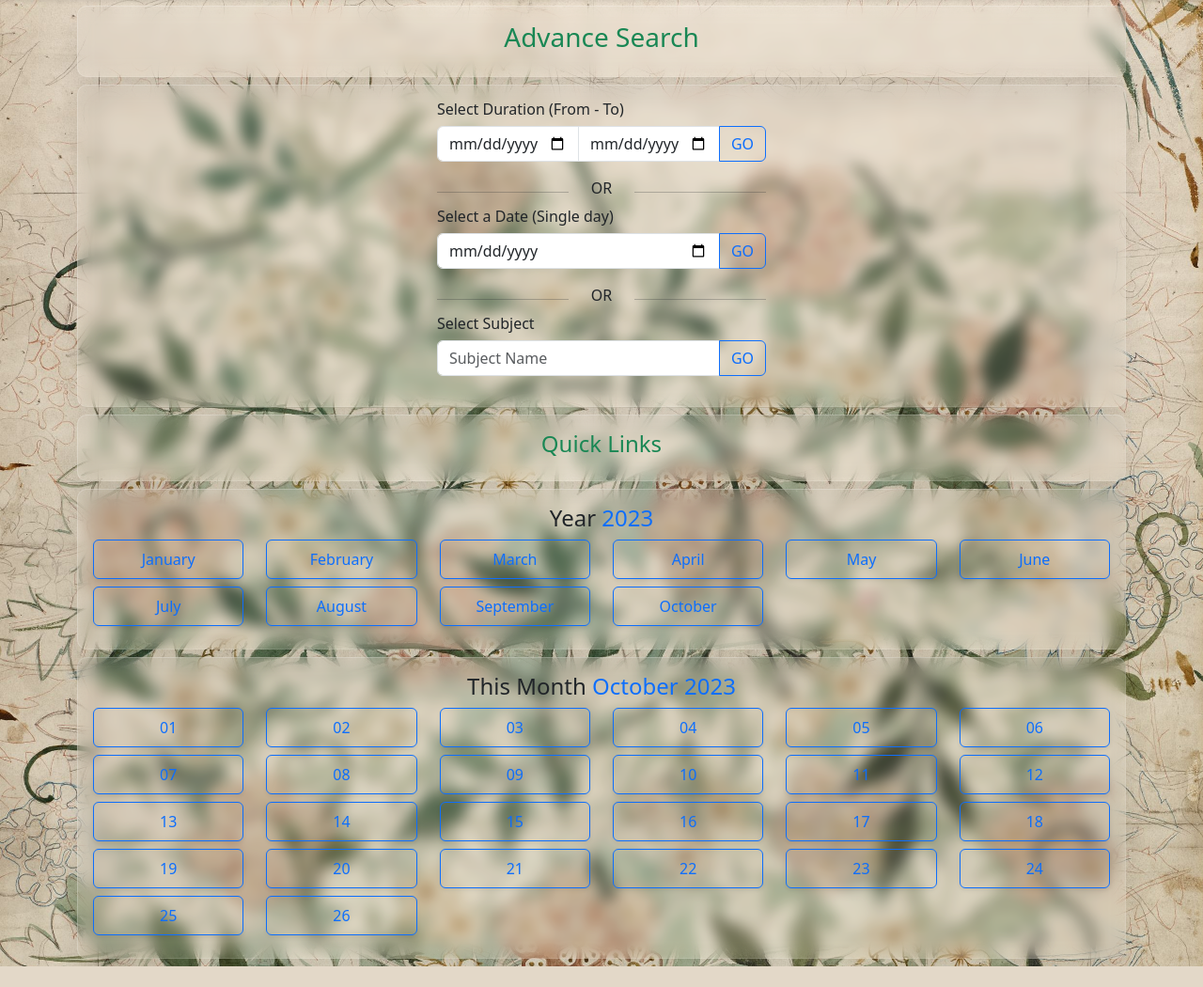
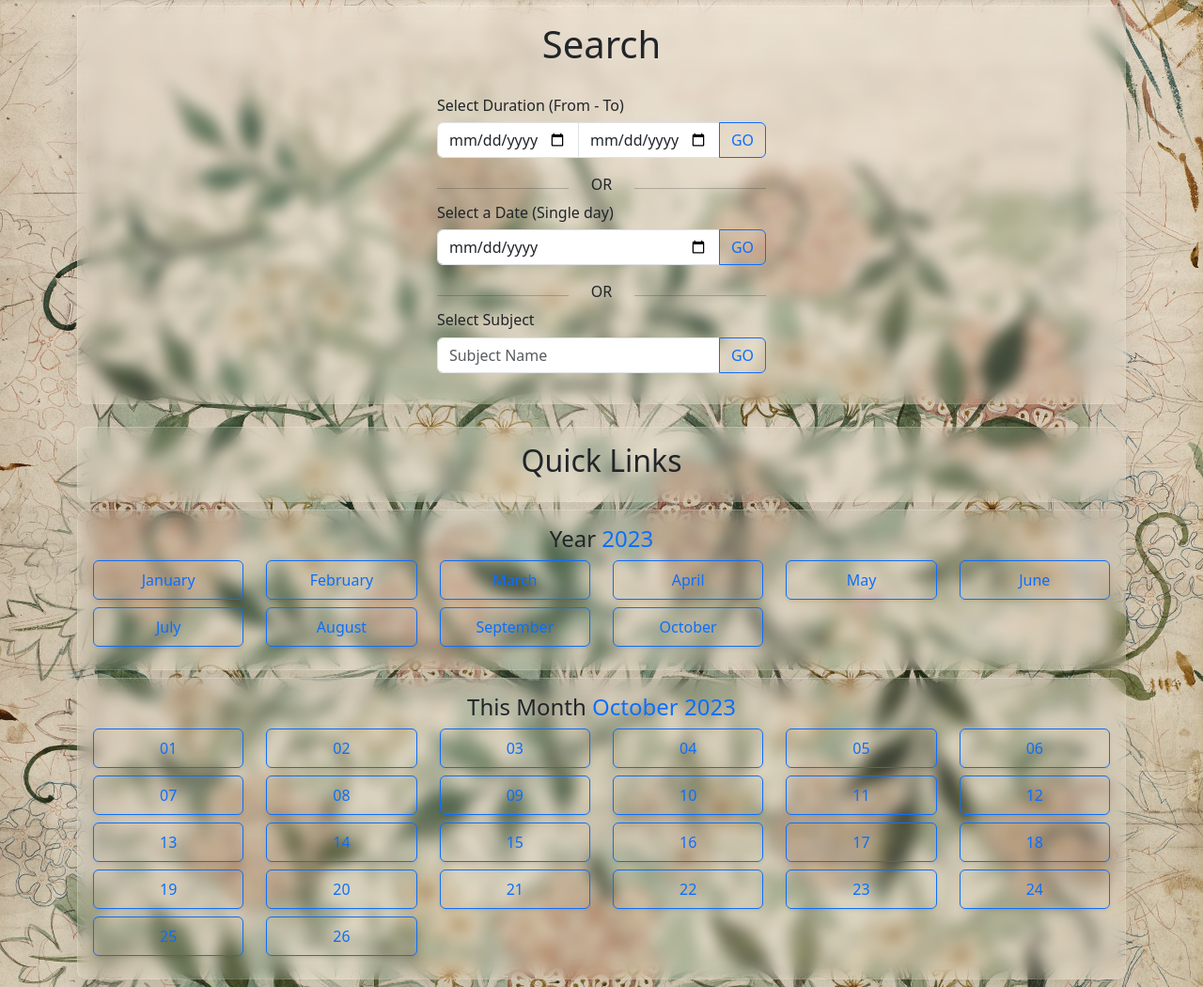
Before and after one commit to ipriyanshuthakur/studytimetracker, a Django app: page /search_page/ in a window 1280 px wide. Shown: the part 64-1114 px from the top of the page at 94% size. Before the commit the page ends 1092 px from the top, so only its background shows below. Run offline with Django 4.2, Linux system fonts and the light colour scheme; the visitor is signed in with stand-in values (Sample User, id 1); data comes from the database, SQL or seed files in the repository; data that the repository does not hold is empty; some libraries are stand-ins or nearby versions.

Commit message:
Look and feel Improvements

```diff
--- a/main/templates/home.html
+++ b/main/templates/home.html
@@ -133,7 +133,7 @@
             </p>
         </div>
         <hr class="my-0">
-        <table class="table table-borderless table-hover table-sm">
+        <table class="table table-borderless table-hover table-sm table-striped">
                     <thead>
                         <tr>
                             <th>#</th>
@@ -180,7 +180,7 @@
         </div>
         <hr class="my-0">
 
-        <table class="table table-borderless table-hover table-sm">
+        <table class="table table-borderless table-hover table-sm table-striped">
                     <thead >
                         <tr>
                             <th>#</th>
--- a/main/templates/search_page.html
+++ b/main/templates/search_page.html
@@ -4,10 +4,9 @@
 
 
 
-<div class="card p-3 mb-2 d-flex justify-content-center align-items-center">
-    <h3 class="card-title text-center text-success">Advance Search</h3>
-</div>
-<div class="card p-3 mb-2 d-flex justify-content-center align-items-center">
+<div class="card p-3 mb-4 d-flex justify-content-center align-items-center">
+    <h1 class="card-title text-center">Search</h1>
+        <br>
     <form method="post">
     {% csrf_token %}
 
@@ -36,7 +35,7 @@
 
 
 <div class="card p-3 mb-2">
-  <p class="card-title text-center text-success h4">Quick Links</p>
+  <h2 class="card-title text-center">Quick Links</h2>
 </div>
 <div class="card p-3 mb-2">
   <p class="card-title text-center h4">Year <span class="text-primary">{{thisYear}}</span> </p>
```
